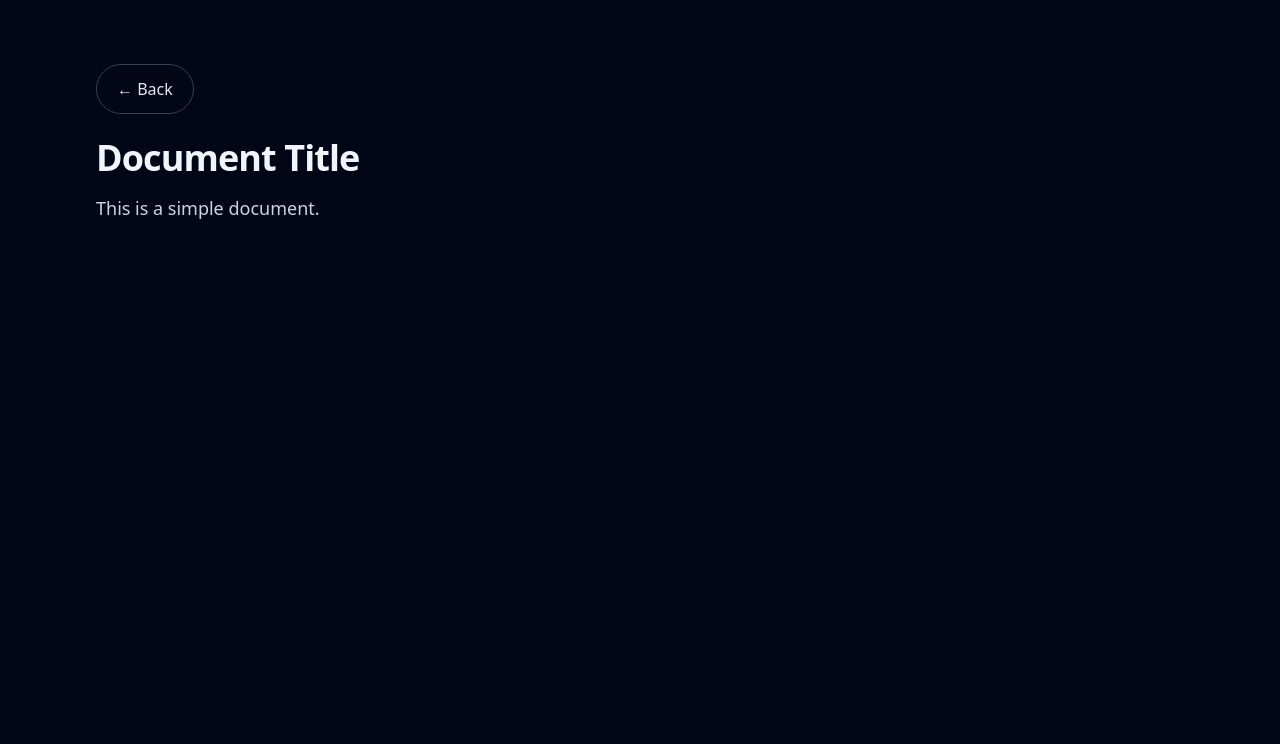
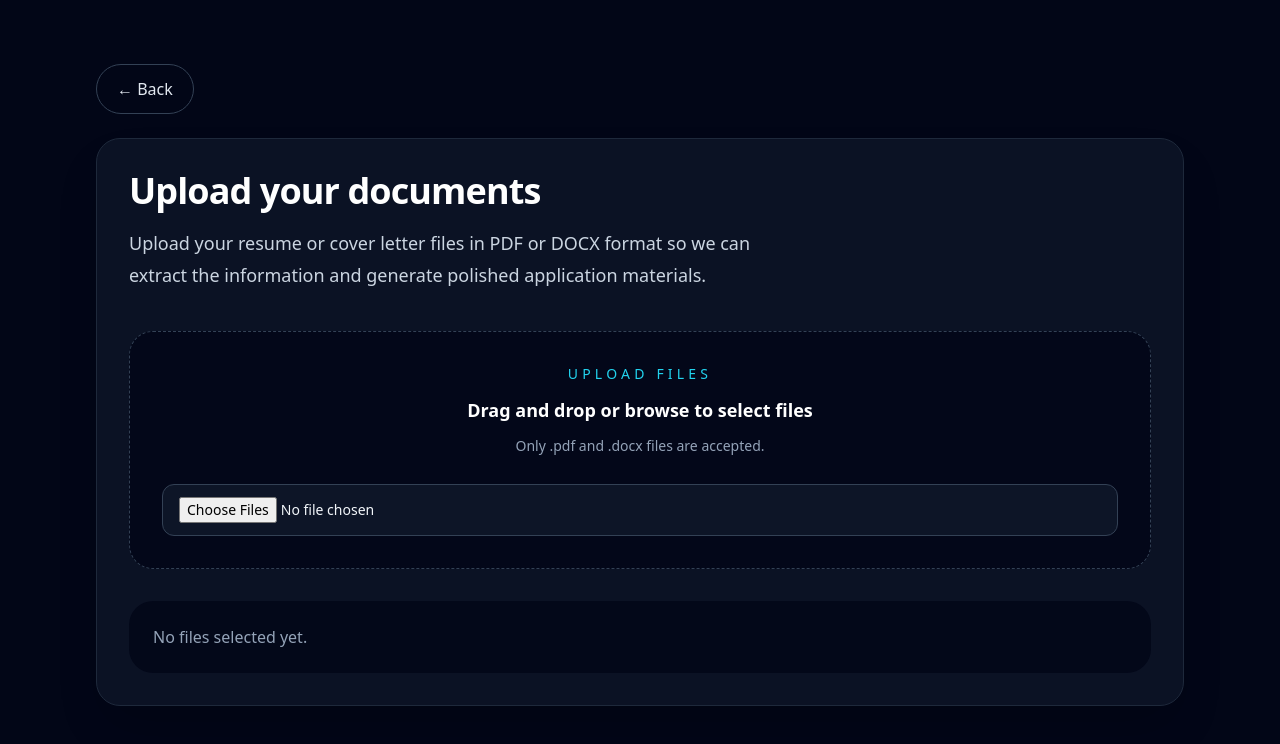
Before and after one commit to wilcoxjoseph/AI-Resume-Cover-Letters-Generator, a React (Vite) app: page /document in a window 1280 px wide. Shown: the top 744 px of the page. Built offline with nearby package versions, Linux system fonts and the light colour scheme.

Commit message:
Upload files page update.

```diff
--- a/src/Document/doc.tsx
+++ b/src/Document/doc.tsx
@@ -1,19 +1,63 @@
+import { useState } from "react";
 import { useNavigate } from "react-router-dom";
 
 export default function Document() {
   const navigate = useNavigate();
+  const [files, setFiles] = useState<File[]>([]);
+
+  const handleFileChange = (event: React.ChangeEvent<HTMLInputElement>) => {
+    if (!event.target.files) return;
+    setFiles(Array.from(event.target.files));
+  };
 
   return (
     <div className="min-h-screen bg-slate-950 text-slate-100">
       <main className="mx-auto flex min-h-screen max-w-6xl flex-col justify-start px-6 py-16 lg:px-8">
         <button
           onClick={() => navigate("/")}
-          className="mb-6 rounded-full border border-slate-700 px-5 py-3 font-medium text-slate-200 transition hover:border-slate-500 hover:bg-slate-900 w-fit">
+          className="mb-6 rounded-full border border-slate-700 px-5 py-3 font-medium text-slate-200 transition hover:border-slate-500 hover:bg-slate-900 w-fit"
+        >
           ← Back
         </button>
-        <div className="document">
-          <h1 className="text-4xl font-semibold tracking-tight">Document Title</h1>
-          <p className="mt-4 text-lg text-slate-300">This is a simple document.</p>
+
+        <div className="rounded-3xl border border-slate-800 bg-slate-900/70 p-8 shadow-2xl shadow-black/20">
+          <h1 className="text-4xl font-semibold tracking-tight text-white">Upload your documents</h1>
+          <p className="mt-4 max-w-2xl text-lg leading-8 text-slate-300">
+            Upload your resume or cover letter files in PDF or DOCX format so we can extract the information and generate polished application materials.
+          </p>
+
+          <label className="mt-10 flex flex-col gap-3 rounded-3xl border border-dashed border-slate-700 bg-slate-950/80 p-8 text-center transition hover:border-cyan-500/70">
+            <span className="text-sm font-medium uppercase tracking-[0.3em] text-cyan-400">Upload files</span>
+            <span className="text-lg font-semibold text-white">Drag and drop or browse to select files</span>
+            <span className="text-sm text-slate-400">Only .pdf and .docx files are accepted.</span>
+            <input
+              type="file"
+              accept=".pdf,.docx"
+              multiple
+              onChange={handleFileChange}
+              className="mx-auto mt-4 block w-full cursor-pointer rounded-xl border border-slate-700 bg-slate-900/90 px-4 py-3 text-sm text-slate-100 outline-none transition hover:border-cyan-500"
+            />
+          </label>
+
+          {files.length > 0 ? (
+            <div className="mt-8 rounded-3xl bg-slate-950/80 p-6">
+              <h2 className="text-xl font-semibold text-white">Selected files</h2>
+              <ul className="mt-4 space-y-2 text-slate-200">
+                {files.map((file) => (
+                  <li key={file.name} className="rounded-2xl border border-slate-800 bg-slate-900/70 px-4 py-3">
+                    <div className="flex items-center justify-between gap-4 text-sm">
+                      <span>{file.name}</span>
+                      <span className="text-slate-400">{(file.size / 1024).toFixed(1)} KB</span>
+                    </div>
+                  </li>
+                ))}
+              </ul>
+            </div>
+          ) : (
+            <div className="mt-8 rounded-3xl bg-slate-950/80 p-6 text-slate-400">
+              No files selected yet.
+            </div>
+          )}
         </div>
       </main>
     </div>
```
